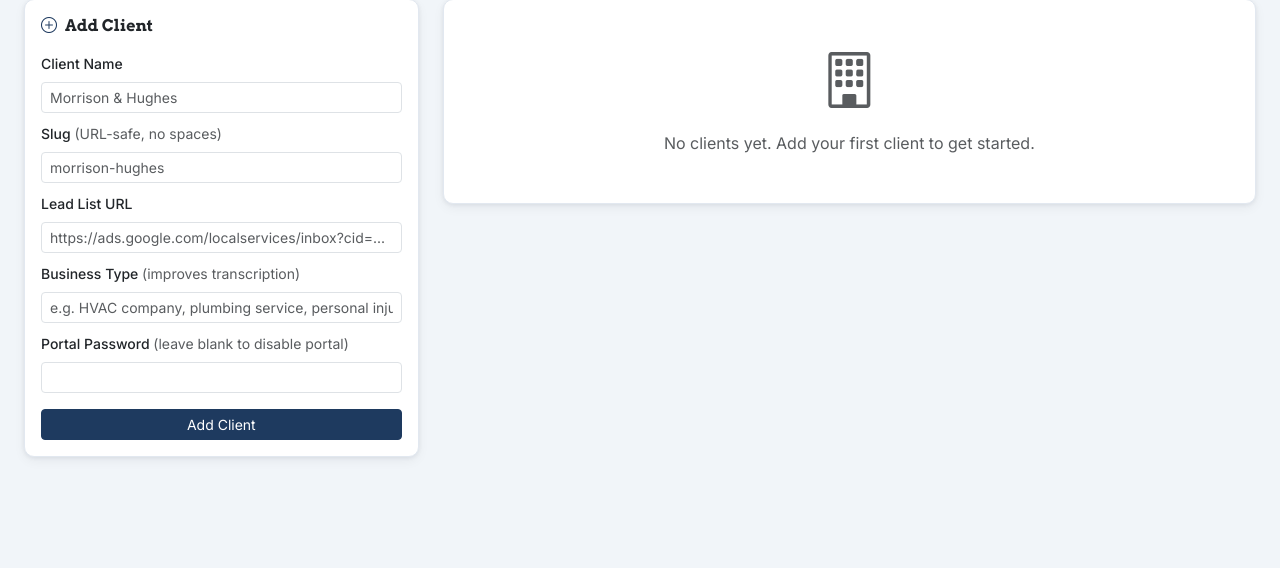
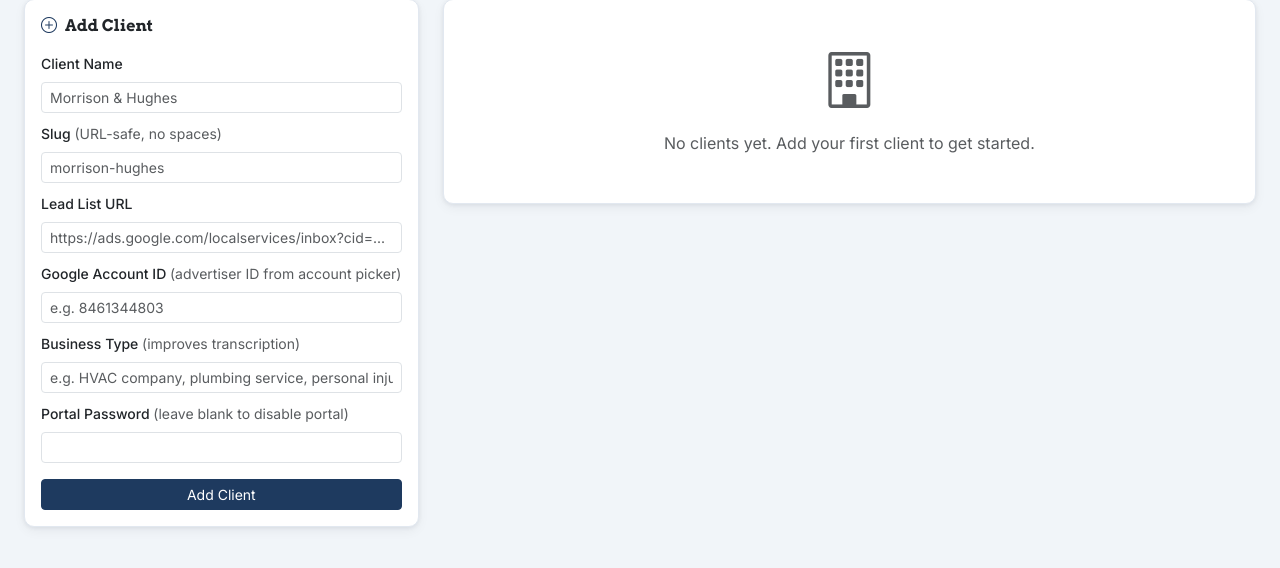
Before and after one commit to outspoken8681/lsa-call-analyzer, a FastAPI app: template app/templates/admin_clients.html in a window 1280 px wide. Shown: the part 138-706 px from the top of the page. Run offline with FastAPI, Linux system fonts and the light colour scheme; the template is opened without the code that fills it, so the values that code supplies are empty; parts of the project's set-up code (start-up, migrations or seed data) failed here and were passed over; some libraries are stand-ins or nearby versions.

Commit message:
Store Google advertiser ID per client instead of parsing the URL cid
The account picker showed the cid from each client's lead_list_url, but that
is an internal customer ID, not the LSA advertiser ID Google displays in its
account picker — they don't match and can't be derived from the URL.

- New clients.google_account_id column, editable in the admin client editor
  (add + edit forms) and threaded through create/update handlers.
- Account picker (switcher button + dropdown) now shows this stored value.
- Populated the three confirmed IDs: LHR 8461344803, Rooks 2343868803,
  Southern Fencing 4867125358. The two Morrison & Hughes accounts and HVAC
  Xperts are left blank pending their correct IDs (set via the new field).

Co-Authored-By: Claude Opus 4.8 <noreply@anthropic.com>

```diff
--- a/app/database.py
+++ b/app/database.py
@@ -98,6 +98,8 @@ ALTER TABLE clients ADD COLUMN IF NOT EXISTS last_sync_new_leads INTEGER;
 ALTER TABLE clients ADD COLUMN IF NOT EXISTS webhook_url TEXT;
 ALTER TABLE clients ADD COLUMN IF NOT EXISTS webhook_secret TEXT;
 ALTER TABLE clients ADD COLUMN IF NOT EXISTS business_type TEXT;
+-- LSA advertiser ID as shown in Google's account picker (NOT the cid in the URL).
+ALTER TABLE clients ADD COLUMN IF NOT EXISTS google_account_id TEXT;
 -- Rolling 30-day Reports snapshot (spend + charged leads), refreshed on sync.
 ALTER TABLE clients ADD COLUMN IF NOT EXISTS r30_spend REAL;
 ALTER TABLE clients ADD COLUMN IF NOT EXISTS r30_leads INTEGER;
--- a/app/main.py
+++ b/app/main.py
@@ -782,6 +782,7 @@ async def admin_create_client(
     lead_list_url: str = Form(""),
     portal_password: str = Form(""),
     business_type: str = Form(""),
+    google_account_id: str = Form(""),
     _csrf: None = Depends(_csrf_form),
 ):
     if not _is_admin(request):
@@ -793,6 +794,8 @@ async def admin_create_client(
         extra["portal_password_plain"] = portal_password
     if business_type.strip():
         extra["business_type"] = business_type.strip()
+    if google_account_id.strip():
+        extra["google_account_id"] = google_account_id.strip()
     if extra:
         await update_client(client["id"], extra)
     return RedirectResponse("/admin/clients", status_code=302)
@@ -809,16 +812,18 @@ async def admin_update_client(
     webhook_url: str = Form(""),
     webhook_secret: str = Form(""),
     business_type: str = Form(""),
+    google_account_id: str = Form(""),
     _csrf: None = Depends(_csrf_form),
 ):
     if not _is_admin(request):
         return RedirectResponse("/admin/login", status_code=302)
     updates: dict = {
-        "name":          name,
-        "slug":          slug.lower().strip(),
-        "lead_list_url": lead_list_url or None,
-        "webhook_url":   webhook_url.strip() or None,
-        "business_type": business_type.strip() or None,
+        "name":               name,
+        "slug":               slug.lower().strip(),
+        "lead_list_url":      lead_list_url or None,
+        "webhook_url":        webhook_url.strip() or None,
+        "business_type":      business_type.strip() or None,
+        "google_account_id":  google_account_id.strip() or None,
     }
     if webhook_secret.strip():
         updates["webhook_secret"] = webhook_secret.strip()
--- a/app/templates/admin_clients.html
+++ b/app/templates/admin_clients.html
@@ -46,6 +46,10 @@
           <div class="mb-2">
             <label class="form-label small fw-medium">Lead List URL</label>
             <input type="url" name="lead_list_url" class="form-control form-control-sm" placeholder="https://ads.google.com/localservices/inbox?cid=...">
+          </div>
+          <div class="mb-2">
+            <label class="form-label small fw-medium">Google Account ID <span class="text-muted fw-normal">(advertiser ID from account picker)</span></label>
+            <input type="text" name="google_account_id" class="form-control form-control-sm" placeholder="e.g. 8461344803">
           </div>
           <div class="mb-2">
             <label class="form-label small fw-medium">Business Type <span class="text-muted fw-normal">(improves transcription)</span></label>
@@ -127,7 +131,12 @@
               <label class="form-label small fw-medium">Lead List URL</label>
               <input type="url" name="lead_list_url" class="form-control form-control-sm" value="{{ client.lead_list_url or '' }}">
             </div>
-            <div class="col-12">
+            <div class="col-sm-6">
+              <label class="form-label small fw-medium">Google Account ID <span class="text-muted fw-normal">(advertiser ID)</span></label>
+              <input type="text" name="google_account_id" class="form-control form-control-sm font-monospace"
+                     value="{{ client.google_account_id or '' }}" placeholder="e.g. 8461344803">
+            </div>
+            <div class="col-sm-6">
               <label class="form-label small fw-medium">Business Type <span class="text-muted fw-normal">(improves transcription accuracy)</span></label>
               <input type="text" name="business_type" class="form-control form-control-sm"
                      value="{{ client.business_type or '' }}"
--- a/app/templates/base.html
+++ b/app/templates/base.html
@@ -164,9 +164,9 @@
           <button class="btn btn-sm dropdown-toggle" type="button" data-bs-toggle="dropdown">
             <i class="bi bi-building me-1"></i>
             {{ current_client.name if current_client else 'Select Client' }}
-            {% if current_client %}{% set cid = current_client.lead_list_url | google_account_id %}{% if cid %}
-            <span class="opacity-75 ms-1" style="font-size:11px;font-weight:400;">#{{ cid }}</span>
-            {% endif %}{% endif %}
+            {% if current_client and current_client.google_account_id %}
+            <span class="opacity-75 ms-1" style="font-size:11px;font-weight:400;">#{{ current_client.google_account_id }}</span>
+            {% endif %}
           </button>
           <ul class="dropdown-menu dropdown-menu-end">
             {% for c in all_clients %}
@@ -175,8 +175,7 @@
                 <input type="hidden" name="csrf_token">
                 <button type="submit" class="dropdown-item d-flex justify-content-between align-items-center gap-3 {% if current_client and current_client.id == c.id %}active{% endif %}">
                   <span>{{ c.name }}</span>
-                  {% set cid = c.lead_list_url | google_account_id %}
-                  {% if cid %}<span class="text-muted small font-monospace">#{{ cid }}</span>{% endif %}
+                  {% if c.google_account_id %}<span class="text-muted small font-monospace">#{{ c.google_account_id }}</span>{% endif %}
                 </button>
               </form>
             </li>
```
